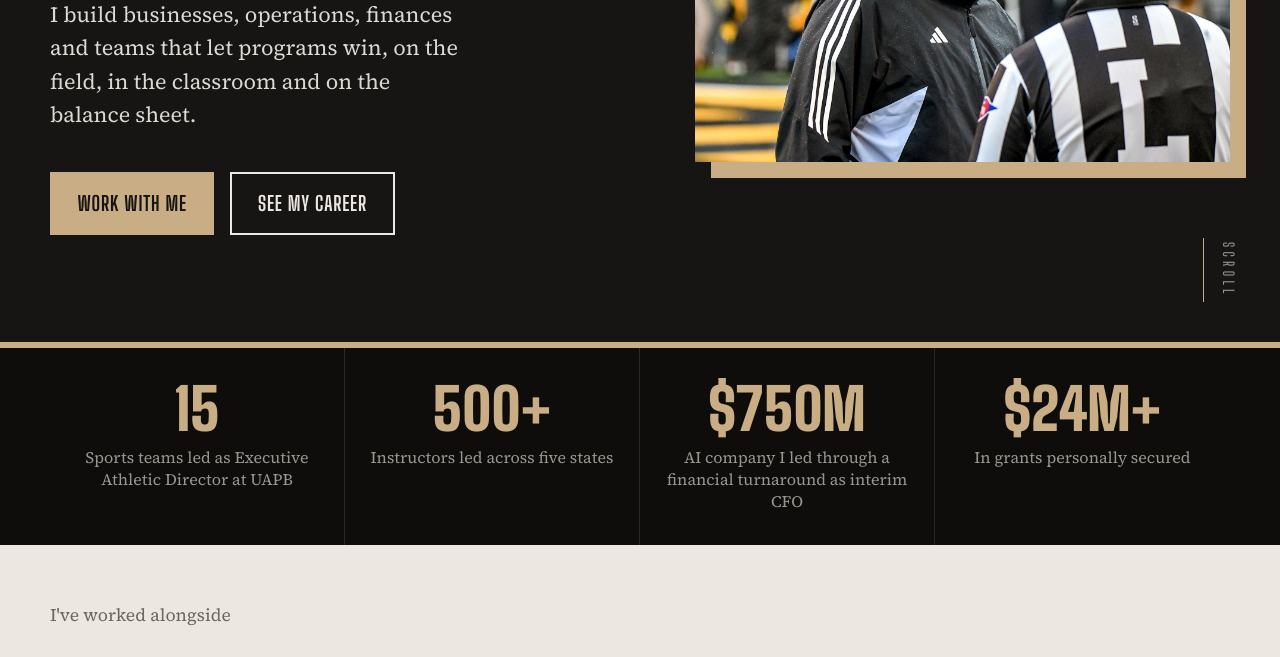
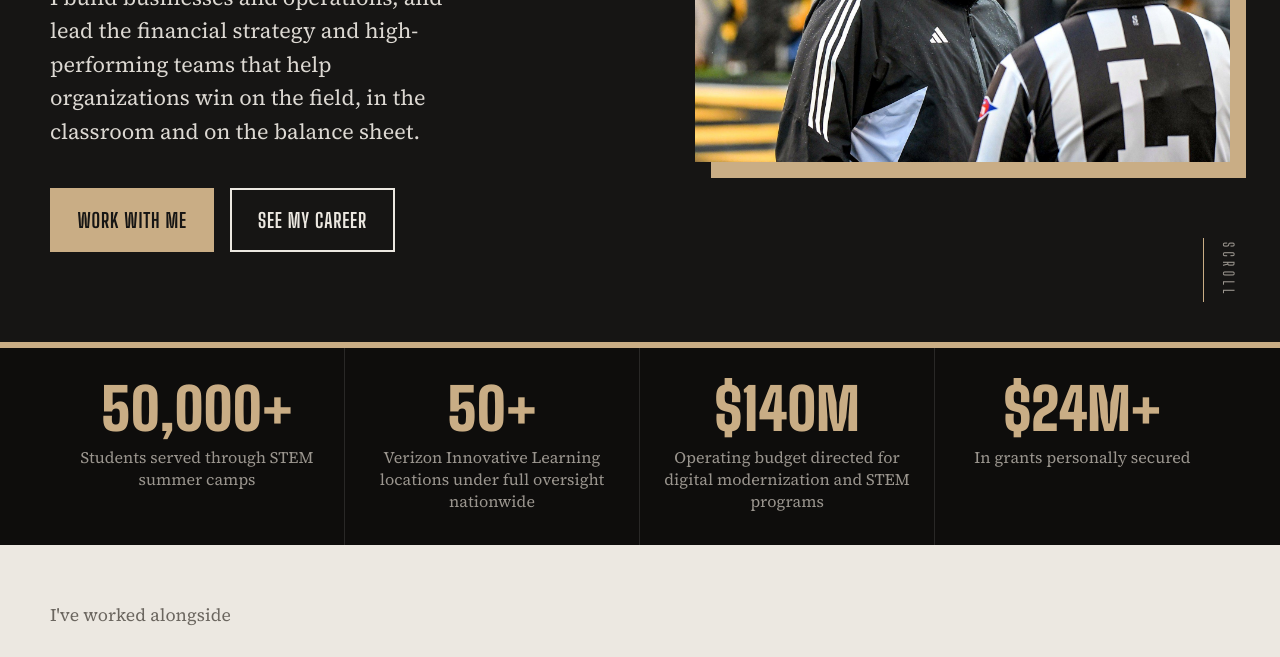
Before and after one commit to tariquebarron-spec/tbusconsult, a plain HTML site: page index.html in a window 1280 px wide. Shown: the part 459-1116 px from the top of the page. Drawn offline with Linux system fonts and the light colour scheme; grey boxes are pictures that could not be loaded.

Commit message:
New highlight stats and tagline

```diff
--- a/index.html
+++ b/index.html
@@ -300,7 +300,7 @@
     <div class="hero-text">
     <p class="role">Athletic Executive, Chef, &amp; Turnaround Consultant</p>
     <h1><span>Tarique</span><span class="last">Barron.</span></h1>
-    <p class="lede">I build businesses, operations, finances and teams that let programs win, on the field, in the classroom and on the balance sheet.</p>
+    <p class="lede">I build businesses and operations, and lead the financial strategy and high-performing teams that help organizations win on the field, in the classroom and on the balance sheet.</p>
     <div class="actions">
       <a class="btn btn-fill" href="#contact">Work with me</a>
       <a class="btn btn-line" href="#career">See my career</a>
@@ -313,9 +313,9 @@
 
 <div class="board" aria-label="Career highlights">
   <div class="wrap">
-    <div class="cell"><b>15</b><span>Sports teams led as Executive Athletic Director at UAPB</span></div>
-    <div class="cell"><b>500+</b><span>Instructors led across five states</span></div>
-    <div class="cell"><b>$750M</b><span>AI company I led through a financial turnaround as interim CFO</span></div>
+    <div class="cell"><b>50,000+</b><span>Students served through STEM summer camps</span></div>
+    <div class="cell"><b>50+</b><span>Verizon Innovative Learning locations under full oversight nationwide</span></div>
+    <div class="cell"><b>$140M</b><span>Operating budget directed for digital modernization and STEM programs</span></div>
     <div class="cell"><b>$24M+</b><span>In grants personally secured</span></div>
   </div>
 </div>
```
